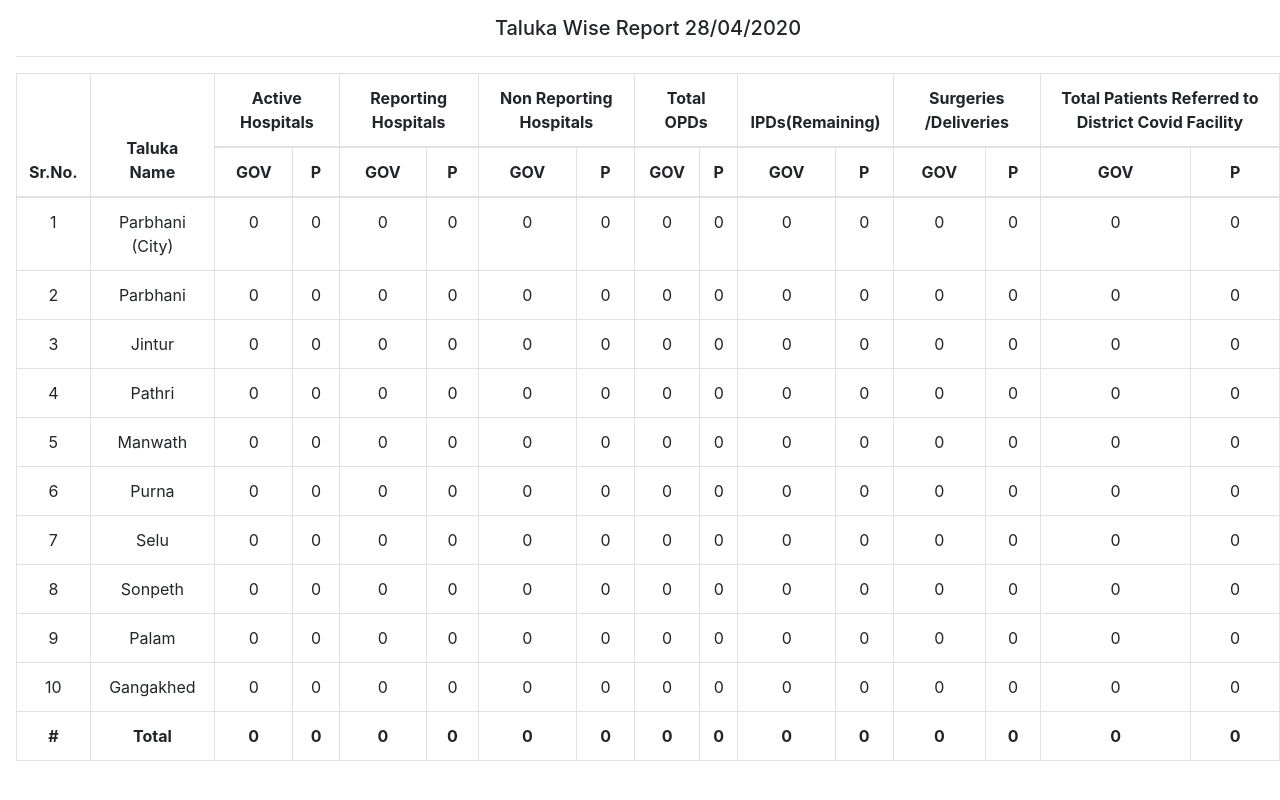
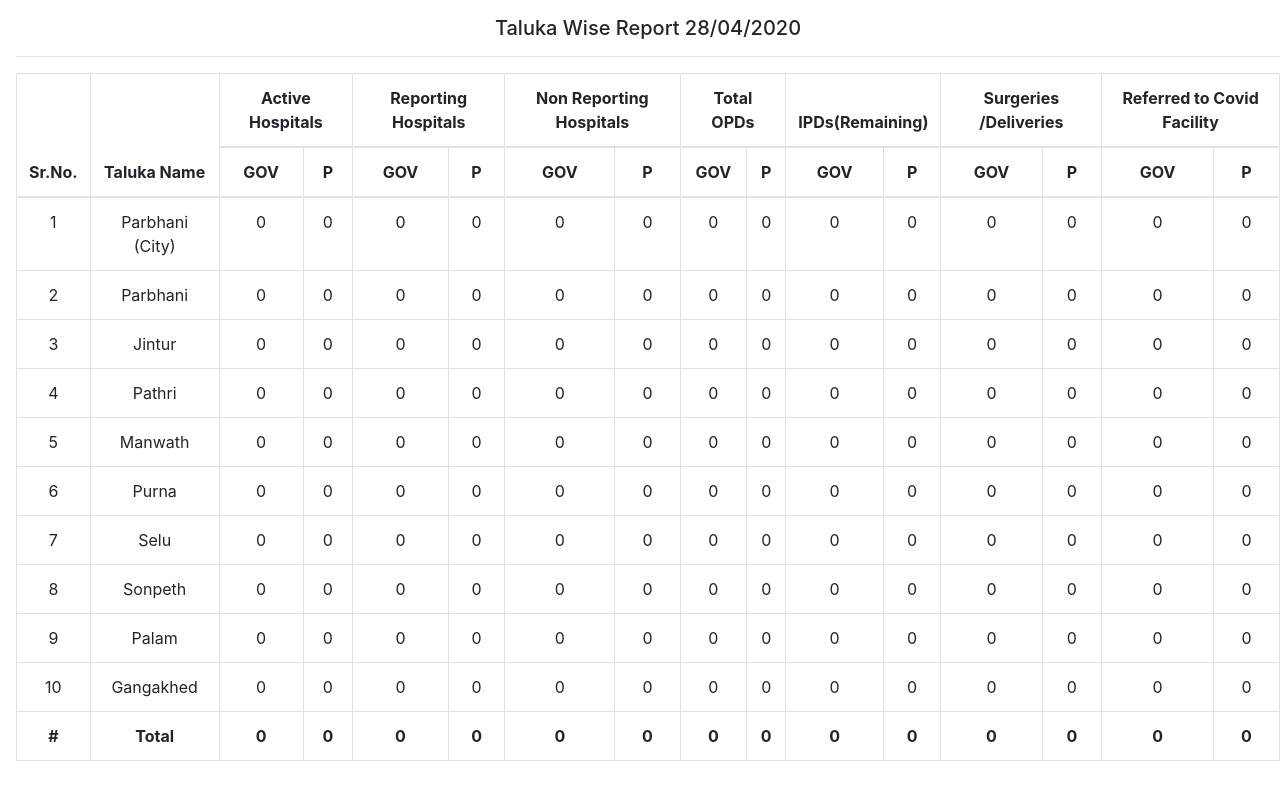
Before and after one commit to sachink23/hics, a PHP site: page /admin/masterReport.php in a window 1280 px wide. Run offline with PHP 8.4, Linux system fonts and the light colour scheme; the visitor is signed in with stand-in values (Sample User, id 1); tables that the repository leaves empty or names only in its code hold one stand-in row (values such as "Sample post"); a stand-in replaces the project's code that opens the database connection; some libraries are stand-ins or nearby versions.

Commit message:
Minor Fix
Signed-off-by: Sachin Kekarjawalekar <kekarjawalekarsachin1@gmail.com>

```diff
--- a/admin/masterReport.php
+++ b/admin/masterReport.php
@@ -140,7 +140,7 @@ if ($err == 0):
         <h5 class="text-center">Taluka Wise Report <?= date("d/m/Y", strtotime($d)) ?></h5>
         <hr/>
 
-        <div style="overflow-y: scroll">
+        <div>
             <table class="table table-bordered">
                 <thead>
                 <tr>
@@ -153,9 +153,7 @@ if ($err == 0):
                     <th colspan="2">Total OPDs</th>
                     <th colspan="2">IPDs(Remaining)</th>
                     <th colspan="2">Surgeries /Deliveries</th>
-                    <th colspan="2" title="Patients Referred to District Covid Facility">Total Patients Referred to
-                        District Covid Facility
-                    </th>
+                    <th colspan="2">Referred to Covid Facility</th>
                 </tr>
                 <tr>
                     <th>GOV</th>
```
